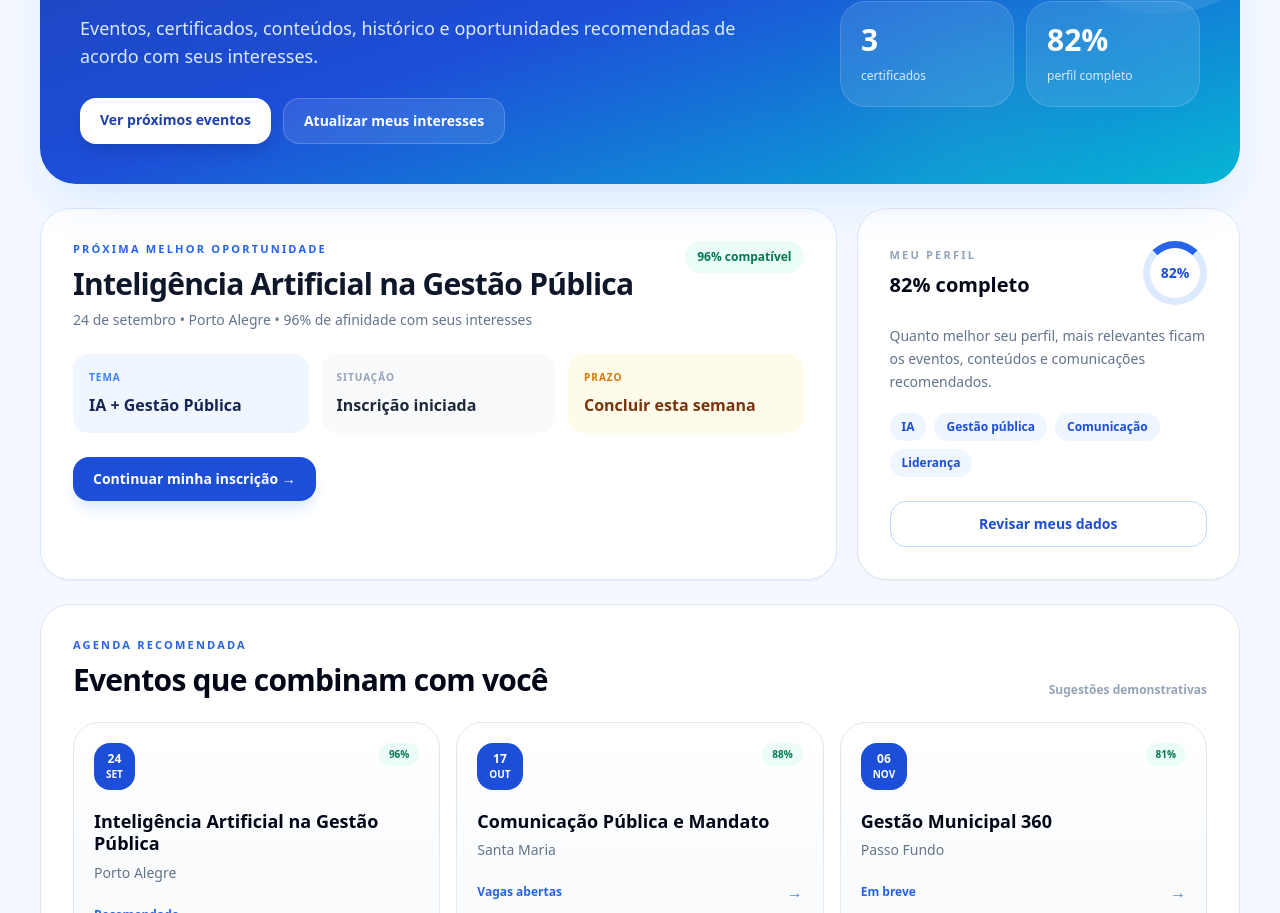
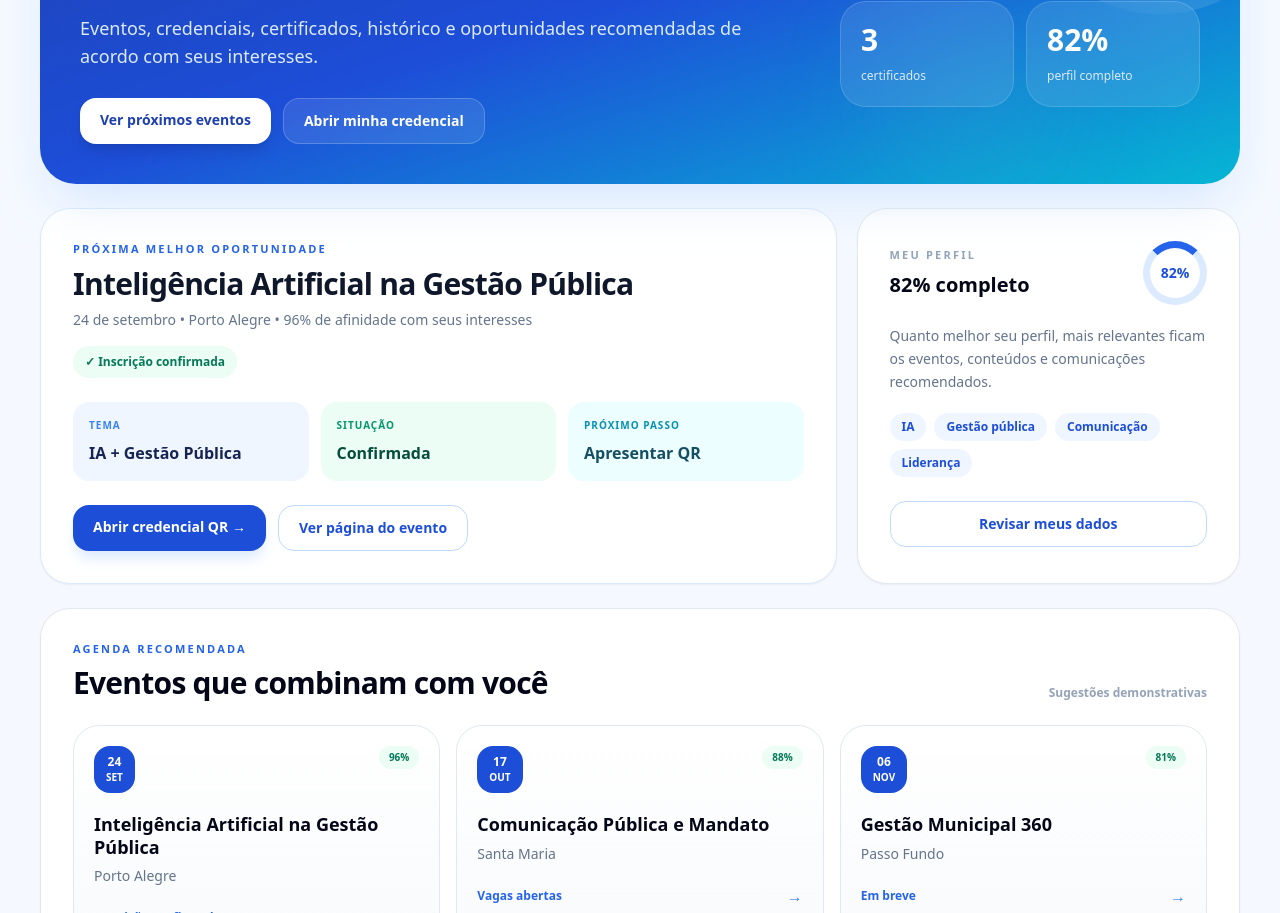
Before and after one commit to Wspinheiro111/uvergs-360, a Next.js app in the folder apps/web/: page /portal/vereador in a window 1280 px wide. Shown: the part 319-1232 px from the top of the page. Built offline with nearby package versions, Linux system fonts and the light colour scheme.

Commit message:
feat(portal): integrar credencial e certificado ao Meu UVERGS

```diff
--- a/apps/web/src/app/portal/vereador/page.tsx
+++ b/apps/web/src/app/portal/vereador/page.tsx
@@ -1,9 +1,9 @@
 import Link from "next/link";
 
 const eventos = [
-  { titulo: "Inteligência Artificial na Gestão Pública", data: "24 SET", local: "Porto Alegre", afinidade: "96%", status: "Recomendado" },
-  { titulo: "Comunicação Pública e Mandato", data: "17 OUT", local: "Santa Maria", afinidade: "88%", status: "Vagas abertas" },
-  { titulo: "Gestão Municipal 360", data: "06 NOV", local: "Passo Fundo", afinidade: "81%", status: "Em breve" },
+  { titulo: "Inteligência Artificial na Gestão Pública", data: "24 SET", local: "Porto Alegre", afinidade: "96%", status: "Inscrição confirmada", href: "/portal/vereador/credencial/ia-gestao-publica" },
+  { titulo: "Comunicação Pública e Mandato", data: "17 OUT", local: "Santa Maria", afinidade: "88%", status: "Vagas abertas", href: "/eventos/ia-gestao-publica" },
+  { titulo: "Gestão Municipal 360", data: "06 NOV", local: "Passo Fundo", afinidade: "81%", status: "Em breve", href: "#" },
 ];
 
 const historico = [
@@ -19,10 +19,7 @@ export default function MeuUvergsPage() {
       <header className="sticky top-0 z-40 border-b border-blue-100 bg-white/90 backdrop-blur-xl">
         <div className="mx-auto flex max-w-[1450px] items-center gap-4 px-5 py-4 lg:px-10">
           <div className="flex h-11 w-11 items-center justify-center rounded-2xl bg-gradient-to-br from-blue-700 to-cyan-500 text-sm font-black text-white shadow-lg shadow-blue-200">U</div>
-          <div className="flex-1">
-            <p className="text-sm font-black tracking-tight text-blue-950">Meu UVERGS</p>
-            <p className="text-[11px] text-slate-500">Seu relacionamento com a UVERGS em um só lugar</p>
-          </div>
+          <div className="flex-1"><p className="text-sm font-black tracking-tight text-blue-950">Meu UVERGS</p><p className="text-[11px] text-slate-500">Seu relacionamento com a UVERGS em um só lugar</p></div>
           <span className="hidden rounded-full bg-emerald-50 px-3 py-1.5 text-[10px] font-black uppercase tracking-widest text-emerald-700 sm:inline-flex">Demonstração</span>
           <Link href="/admin/growth/presentation" className="rounded-xl border border-slate-200 bg-white px-3 py-2 text-xs font-bold text-slate-600 hover:bg-slate-50">Visão da diretoria</Link>
         </div>
@@ -33,51 +30,29 @@ export default function MeuUvergsPage() {
           <div className="absolute -right-16 -top-20 h-72 w-72 rounded-full border-[48px] border-white/10" />
           <div className="absolute bottom-0 right-48 h-40 w-40 rounded-full bg-emerald-300/10 blur-3xl" />
           <div className="relative grid gap-8 lg:grid-cols-[1fr_360px] lg:items-center">
-            <div>
-              <p className="text-xs font-bold uppercase tracking-[.22em] text-blue-100">Olá, Ana 👋</p>
-              <h1 className="mt-3 max-w-3xl text-4xl font-black tracking-[-.04em] lg:text-6xl">Seu mandato mais conectado à UVERGS.</h1>
-              <p className="mt-5 max-w-2xl text-base leading-relaxed text-blue-100 lg:text-lg">Eventos, certificados, conteúdos, histórico e oportunidades recomendadas de acordo com seus interesses.</p>
-              <div className="mt-7 flex flex-wrap gap-3">
-                <a href="#eventos" className="rounded-2xl bg-white px-5 py-3 text-sm font-bold text-blue-800 shadow-lg">Ver próximos eventos</a>
-                <a href="#perfil" className="rounded-2xl border border-white/20 bg-white/10 px-5 py-3 text-sm font-bold text-white backdrop-blur">Atualizar meus interesses</a>
-              </div>
-            </div>
-            <div className="grid grid-cols-2 gap-3">
-              {[["91","afinidade UVERGS"],["4","eventos no histórico"],["3","certificados"],["82%","perfil completo"]].map(([v,l])=><div key={l} className="rounded-[26px] border border-white/15 bg-white/10 p-5 backdrop-blur-xl"><p className="text-3xl font-black">{v}</p><p className="mt-2 text-xs leading-relaxed text-blue-100">{l}</p></div>)}
-            </div>
+            <div><p className="text-xs font-bold uppercase tracking-[.22em] text-blue-100">Olá, Ana 👋</p><h1 className="mt-3 max-w-3xl text-4xl font-black tracking-[-.04em] lg:text-6xl">Seu mandato mais conectado à UVERGS.</h1><p className="mt-5 max-w-2xl text-base leading-relaxed text-blue-100 lg:text-lg">Eventos, credenciais, certificados, histórico e oportunidades recomendadas de acordo com seus interesses.</p><div className="mt-7 flex flex-wrap gap-3"><a href="#eventos" className="rounded-2xl bg-white px-5 py-3 text-sm font-bold text-blue-800 shadow-lg">Ver próximos eventos</a><Link href="/portal/vereador/credencial/ia-gestao-publica" className="rounded-2xl border border-white/20 bg-white/10 px-5 py-3 text-sm font-bold text-white backdrop-blur">Abrir minha credencial</Link></div></div>
+            <div className="grid grid-cols-2 gap-3">{[["91","afinidade UVERGS"],["4","eventos no histórico"],["3","certificados"],["82%","perfil completo"]].map(([v,l])=><div key={l} className="rounded-[26px] border border-white/15 bg-white/10 p-5 backdrop-blur-xl"><p className="text-3xl font-black">{v}</p><p className="mt-2 text-xs leading-relaxed text-blue-100">{l}</p></div>)}</div>
           </div>
         </section>
 
         <section className="mt-6 grid gap-5 xl:grid-cols-[1.35fr_.65fr]">
           <article className="rounded-[30px] border border-blue-100 bg-white p-6 shadow-sm lg:p-8">
-            <div className="flex flex-wrap items-start justify-between gap-4">
-              <div><p className="text-[11px] font-black uppercase tracking-[.2em] text-blue-600">Próxima melhor oportunidade</p><h2 className="mt-2 text-2xl font-black tracking-tight text-slate-900 lg:text-3xl">Inteligência Artificial na Gestão Pública</h2><p className="mt-2 text-sm text-slate-500">24 de setembro • Porto Alegre • 96% de afinidade com seus interesses</p></div>
-              <span className="rounded-full bg-emerald-50 px-3 py-2 text-xs font-black text-emerald-700">96% compatível</span>
-            </div>
-            <div className="mt-6 grid gap-3 md:grid-cols-3">
-              <div className="rounded-2xl bg-blue-50 p-4"><p className="text-[10px] font-bold uppercase tracking-widest text-blue-500">Tema</p><p className="mt-2 font-bold text-blue-950">IA + Gestão Pública</p></div>
-              <div className="rounded-2xl bg-slate-50 p-4"><p className="text-[10px] font-bold uppercase tracking-widest text-slate-400">Situação</p><p className="mt-2 font-bold text-slate-800">Inscrição iniciada</p></div>
-              <div className="rounded-2xl bg-amber-50 p-4"><p className="text-[10px] font-bold uppercase tracking-widest text-amber-600">Prazo</p><p className="mt-2 font-bold text-amber-900">Concluir esta semana</p></div>
-            </div>
-            <button className="mt-6 rounded-2xl bg-blue-700 px-5 py-3 text-sm font-bold text-white shadow-lg shadow-blue-100">Continuar minha inscrição →</button>
+            <div className="flex flex-wrap items-start justify-between gap-4"><div><p className="text-[11px] font-black uppercase tracking-[.2em] text-blue-600">Próxima melhor oportunidade</p><h2 className="mt-2 text-2xl font-black tracking-tight text-slate-900 lg:text-3xl">Inteligência Artificial na Gestão Pública</h2><p className="mt-2 text-sm text-slate-500">24 de setembro • Porto Alegre • 96% de afinidade com seus interesses</p></div><span className="rounded-full bg-emerald-50 px-3 py-2 text-xs font-black text-emerald-700">✓ Inscrição confirmada</span></div>
+            <div className="mt-6 grid gap-3 md:grid-cols-3"><div className="rounded-2xl bg-blue-50 p-4"><p className="text-[10px] font-bold uppercase tracking-widest text-blue-500">Tema</p><p className="mt-2 font-bold text-blue-950">IA + Gestão Pública</p></div><div className="rounded-2xl bg-emerald-50 p-4"><p className="text-[10px] font-bold uppercase tracking-widest text-emerald-600">Situação</p><p className="mt-2 font-bold text-emerald-900">Confirmada</p></div><div className="rounded-2xl bg-cyan-50 p-4"><p className="text-[10px] font-bold uppercase tracking-widest text-cyan-600">Próximo passo</p><p className="mt-2 font-bold text-cyan-900">Apresentar QR</p></div></div>
+            <div className="mt-6 flex flex-wrap gap-3"><Link href="/portal/vereador/credencial/ia-gestao-publica" className="rounded-2xl bg-blue-700 px-5 py-3 text-sm font-bold text-white shadow-lg shadow-blue-100">Abrir credencial QR →</Link><Link href="/eventos/ia-gestao-publica" className="rounded-2xl border border-blue-200 px-5 py-3 text-sm font-bold text-blue-700">Ver página do evento</Link></div>
           </article>
 
-          <article id="perfil" className="rounded-[30px] border border-slate-200 bg-white p-6 shadow-sm lg:p-8">
-            <div className="flex items-center justify-between"><div><p className="text-[11px] font-black uppercase tracking-[.2em] text-slate-400">Meu perfil</p><h2 className="mt-2 text-xl font-black">82% completo</h2></div><div className="flex h-16 w-16 items-center justify-center rounded-full border-[7px] border-blue-100 border-t-blue-600 text-sm font-black text-blue-700">82%</div></div>
-            <p className="mt-5 text-sm leading-relaxed text-slate-500">Quanto melhor seu perfil, mais relevantes ficam os eventos, conteúdos e comunicações recomendados.</p>
-            <div className="mt-5 flex flex-wrap gap-2">{["IA","Gestão pública","Comunicação","Liderança"].map((tag)=><span key={tag} className="rounded-full bg-blue-50 px-3 py-1.5 text-xs font-bold text-blue-700">{tag}</span>)}</div>
-            <button className="mt-6 w-full rounded-2xl border border-blue-200 px-4 py-3 text-sm font-bold text-blue-700">Revisar meus dados</button>
-          </article>
+          <article id="perfil" className="rounded-[30px] border border-slate-200 bg-white p-6 shadow-sm lg:p-8"><div className="flex items-center justify-between"><div><p className="text-[11px] font-black uppercase tracking-[.2em] text-slate-400">Meu perfil</p><h2 className="mt-2 text-xl font-black">82% completo</h2></div><div className="flex h-16 w-16 items-center justify-center rounded-full border-[7px] border-blue-100 border-t-blue-600 text-sm font-black text-blue-700">82%</div></div><p className="mt-5 text-sm leading-relaxed text-slate-500">Quanto melhor seu perfil, mais relevantes ficam os eventos, conteúdos e comunicações recomendados.</p><div className="mt-5 flex flex-wrap gap-2">{["IA","Gestão pública","Comunicação","Liderança"].map((tag)=><span key={tag} className="rounded-full bg-blue-50 px-3 py-1.5 text-xs font-bold text-blue-700">{tag}</span>)}</div><button className="mt-6 w-full rounded-2xl border border-blue-200 px-4 py-3 text-sm font-bold text-blue-700">Revisar meus dados</button></article>
         </section>
 
         <section id="eventos" className="mt-6 rounded-[30px] border border-slate-200 bg-white p-6 shadow-sm lg:p-8">
           <div className="flex flex-wrap items-end justify-between gap-4"><div><p className="text-[11px] font-black uppercase tracking-[.2em] text-blue-600">Agenda recomendada</p><h2 className="mt-2 text-3xl font-black tracking-tight">Eventos que combinam com você</h2></div><span className="text-xs font-semibold text-slate-400">Sugestões demonstrativas</span></div>
-          <div className="mt-6 grid gap-4 lg:grid-cols-3">{eventos.map((evento)=><article key={evento.titulo} className="group rounded-[26px] border border-slate-200 bg-gradient-to-b from-white to-slate-50 p-5 transition hover:-translate-y-1 hover:border-blue-200 hover:shadow-xl hover:shadow-blue-100/50"><div className="flex items-start justify-between gap-3"><div className="rounded-2xl bg-blue-700 px-3 py-2 text-center text-white"><p className="text-xs font-black">{evento.data.split(" ")[0]}</p><p className="text-[10px] font-bold">{evento.data.split(" ")[1]}</p></div><span className="rounded-full bg-emerald-50 px-2.5 py-1 text-[10px] font-black text-emerald-700">{evento.afinidade}</span></div><h3 className="mt-5 text-lg font-black leading-tight">{evento.titulo}</h3><p className="mt-2 text-sm text-slate-500">{evento.local}</p><div className="mt-5 flex items-center justify-between"><span className="text-xs font-bold text-blue-600">{evento.status}</span><span className="text-blue-500 transition group-hover:translate-x-1">→</span></div></article>)}</div>
+          <div className="mt-6 grid gap-4 lg:grid-cols-3">{eventos.map((evento)=><article key={evento.titulo} className="group rounded-[26px] border border-slate-200 bg-gradient-to-b from-white to-slate-50 p-5 transition hover:-translate-y-1 hover:border-blue-200 hover:shadow-xl hover:shadow-blue-100/50"><div className="flex items-start justify-between gap-3"><div className="rounded-2xl bg-blue-700 px-3 py-2 text-center text-white"><p className="text-xs font-black">{evento.data.split(" ")[0]}</p><p className="text-[10px] font-bold">{evento.data.split(" ")[1]}</p></div><span className="rounded-full bg-emerald-50 px-2.5 py-1 text-[10px] font-black text-emerald-700">{evento.afinidade}</span></div><h3 className="mt-5 text-lg font-black leading-tight">{evento.titulo}</h3><p className="mt-2 text-sm text-slate-500">{evento.local}</p><div className="mt-5 flex items-center justify-between"><span className="text-xs font-bold text-blue-600">{evento.status}</span><Link href={evento.href} className="text-blue-500 transition group-hover:translate-x-1">→</Link></div></article>)}</div>
         </section>
 
         <section className="mt-6 grid gap-5 lg:grid-cols-[1fr_.7fr]">
           <article className="rounded-[30px] border border-slate-200 bg-white p-6 shadow-sm lg:p-8"><p className="text-[11px] font-black uppercase tracking-[.2em] text-blue-600">Linha do tempo</p><h2 className="mt-2 text-2xl font-black">Meu relacionamento com a UVERGS</h2><div className="mt-6 space-y-5">{historico.map(([data,texto,tipo],i)=><div key={data+texto} className="flex gap-4"><div className="flex flex-col items-center"><span className={`h-3 w-3 rounded-full ${i===0?"bg-blue-600":"bg-slate-300"}`}/>{i<historico.length-1&&<span className="mt-1 h-full w-px bg-slate-200"/>}</div><div className="pb-3"><div className="flex flex-wrap items-center gap-2"><p className="text-sm font-bold text-slate-800">{texto}</p><span className="rounded-full bg-slate-100 px-2 py-0.5 text-[9px] font-bold uppercase text-slate-500">{tipo}</span></div><p className="mt-1 text-xs text-slate-400">{data}</p></div></div>)}</div></article>
-          <article className="rounded-[30px] bg-gradient-to-br from-emerald-50 via-white to-cyan-50 p-6 ring-1 ring-emerald-100 lg:p-8"><p className="text-[11px] font-black uppercase tracking-[.2em] text-emerald-700">Meus certificados</p><h2 className="mt-2 text-2xl font-black">Tudo guardado em um só lugar.</h2><p className="mt-3 text-sm leading-relaxed text-slate-500">Acesse certificados emitidos pela UVERGS e seu histórico de participação sem precisar procurar e-mails antigos.</p><div className="mt-6 rounded-2xl border border-emerald-100 bg-white p-5"><div className="flex items-center gap-4"><div className="flex h-12 w-12 items-center justify-center rounded-2xl bg-emerald-100 text-xl">🎓</div><div className="flex-1"><p className="text-sm font-black">Encontro Regional das Missões</p><p className="mt-1 text-xs text-slate-400">Emitido em 03/08/2026</p></div><button className="text-sm font-black text-emerald-700">Abrir</button></div></div></article>
+          <article className="rounded-[30px] bg-gradient-to-br from-emerald-50 via-white to-cyan-50 p-6 ring-1 ring-emerald-100 lg:p-8"><p className="text-[11px] font-black uppercase tracking-[.2em] text-emerald-700">Meus certificados</p><h2 className="mt-2 text-2xl font-black">Tudo guardado em um só lugar.</h2><p className="mt-3 text-sm leading-relaxed text-slate-500">Acesse certificados emitidos pela UVERGS e seu histórico de participação sem precisar procurar e-mails antigos.</p><div className="mt-6 space-y-3"><div className="rounded-2xl border border-blue-100 bg-white p-5"><div className="flex items-center gap-4"><div className="flex h-12 w-12 items-center justify-center rounded-2xl bg-blue-100 text-xl">🎓</div><div className="flex-1"><p className="text-sm font-black">IA na Gestão Pública</p><p className="mt-1 text-xs text-slate-400">Exemplo pós-check-in</p></div><Link href="/portal/vereador/certificados/ia-gestao-publica" className="text-sm font-black text-blue-700">Abrir</Link></div></div><div className="rounded-2xl border border-emerald-100 bg-white p-5"><div className="flex items-center gap-4"><div className="flex h-12 w-12 items-center justify-center rounded-2xl bg-emerald-100 text-xl">🎓</div><div className="flex-1"><p className="text-sm font-black">Encontro Regional das Missões</p><p className="mt-1 text-xs text-slate-400">Emitido em 03/08/2026</p></div><button className="text-sm font-black text-emerald-700">Abrir</button></div></div></div></article>
         </section>
 
         <footer className="mt-10 flex flex-col gap-3 border-t border-slate-200 py-6 text-xs text-slate-400 sm:flex-row sm:items-center sm:justify-between"><span>UVERGS 360 • Meu UVERGS • Demonstração com dados sintéticos</span><Link href="/portal/camara" className="font-bold text-blue-600">Conhecer Portal da Câmara →</Link></footer>
```
